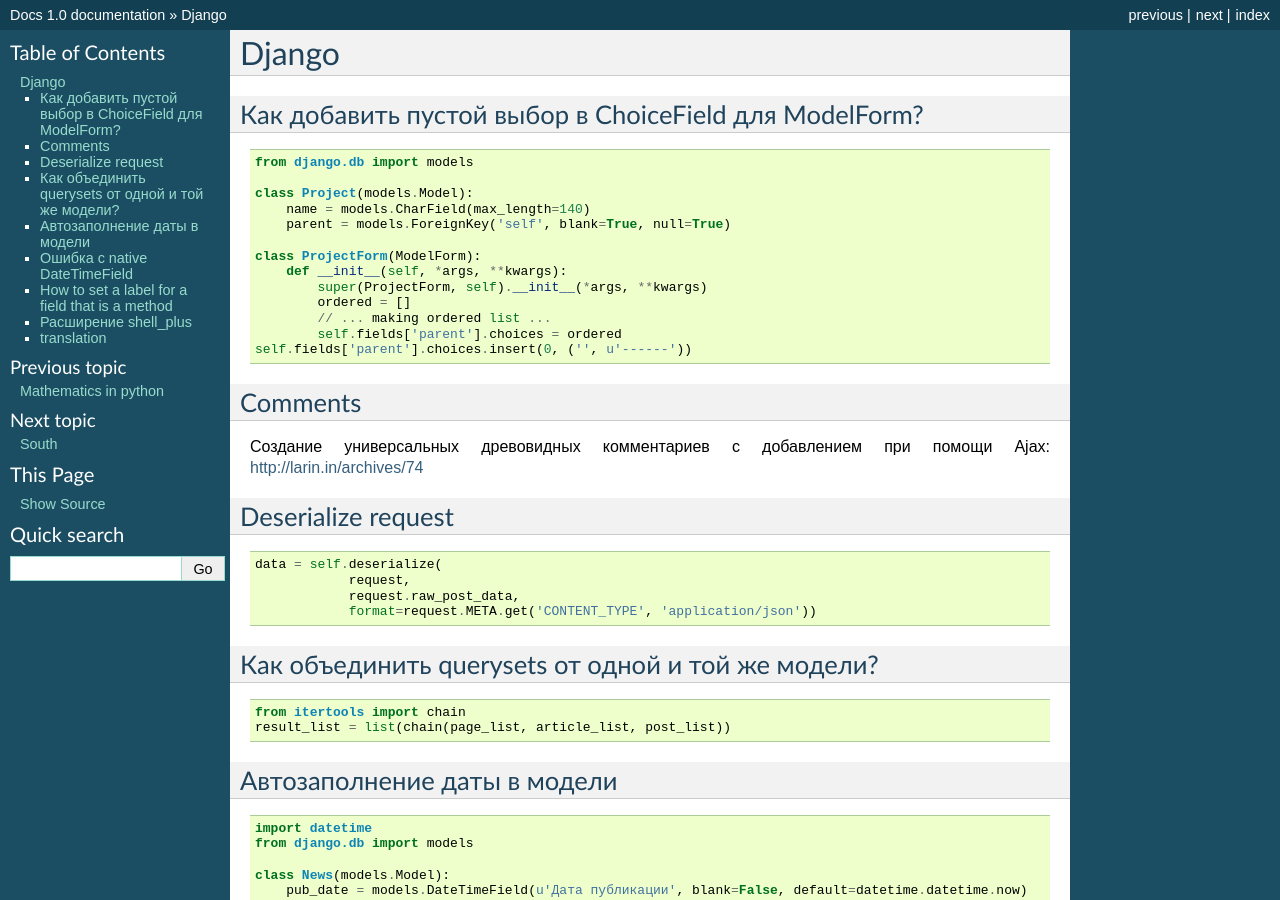
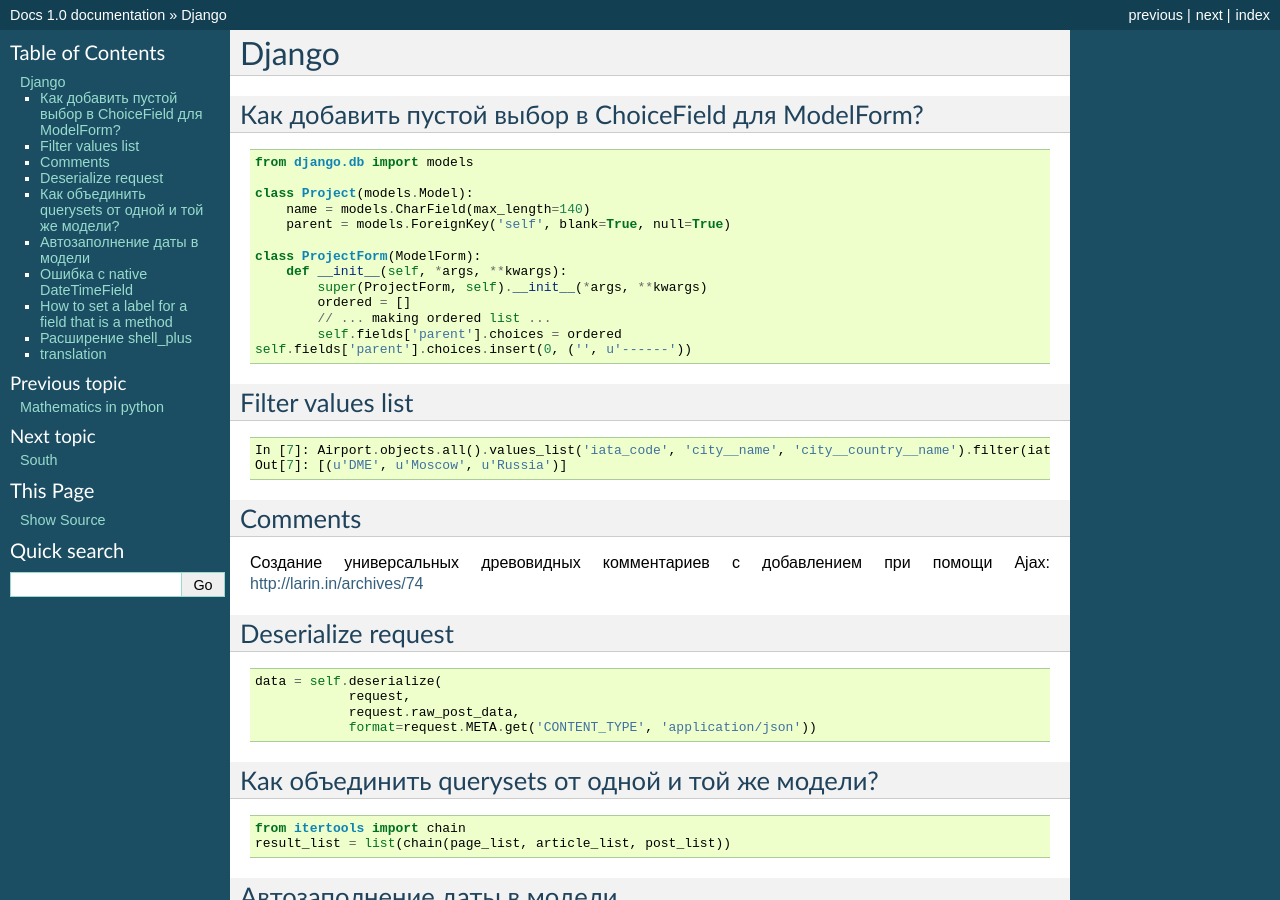
Before and after one commit to cansadadeserfeliz/docs, a Sphinx documentation site: the page built from source/Django.rst, in a window 1280 px wide and 900 px high. Built offline with Sphinx 7.4.7, drawn with Linux system fonts in a browser that asks for light colours.

Commit message:
master  filter values list

```diff
--- a/source/Django.rst
+++ b/source/Django.rst
@@ -21,6 +21,19 @@
 	        // ... making ordered list ...
 	        self.fields['parent'].choices = ordered
         self.fields['parent'].choices.insert(0, ('', u'------'))
+
+
+=======================================================
+Filter values list
+=======================================================
+
+
+::
+
+
+	In [7]: Airport.objects.all().values_list('iata_code', 'city__name', 'city__country__name').filter(iata_code='DME')
+	Out[7]: [(u'DME', u'Moscow', u'Russia')]
+
 
 
 =======================================================
```
